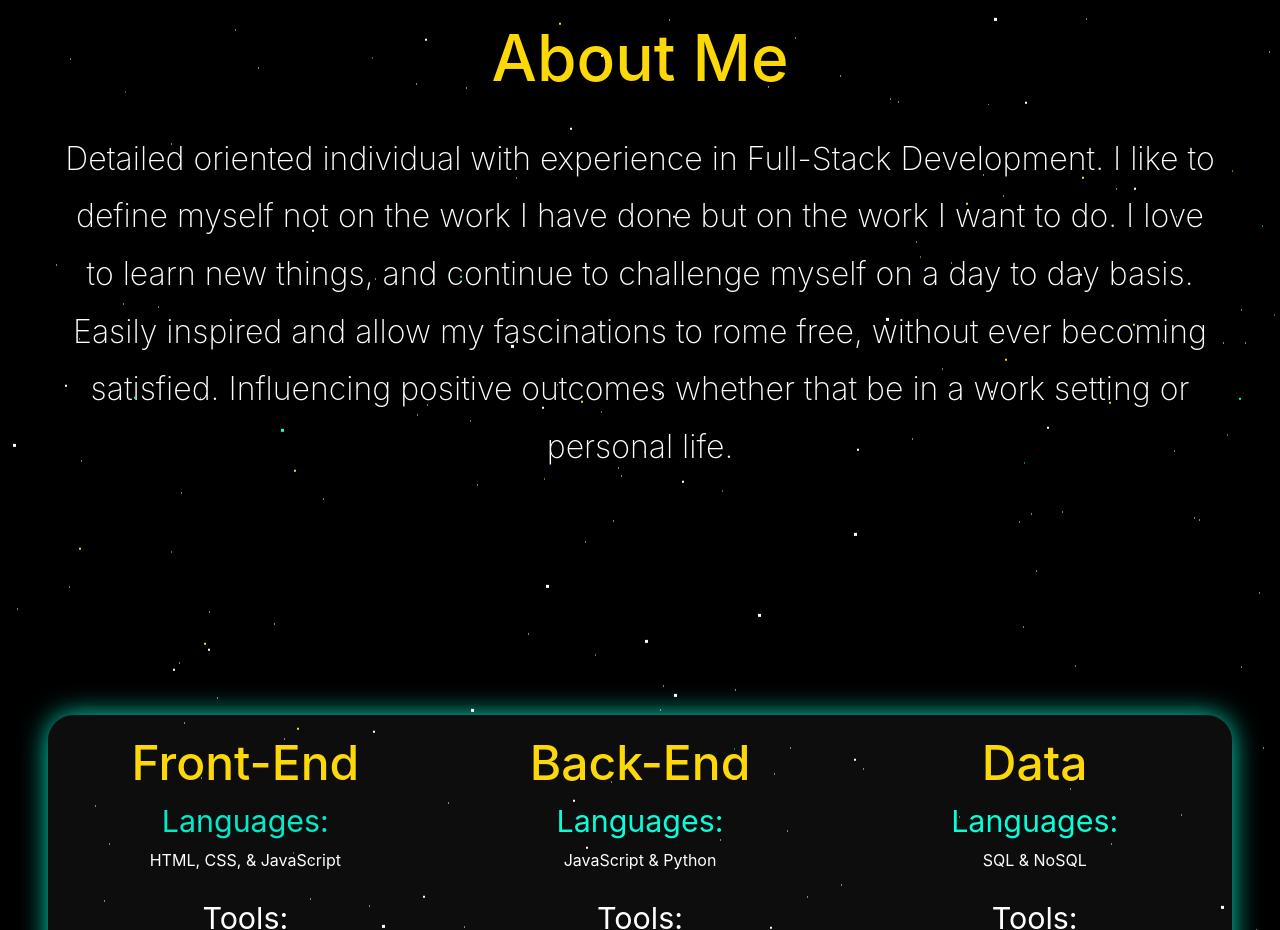
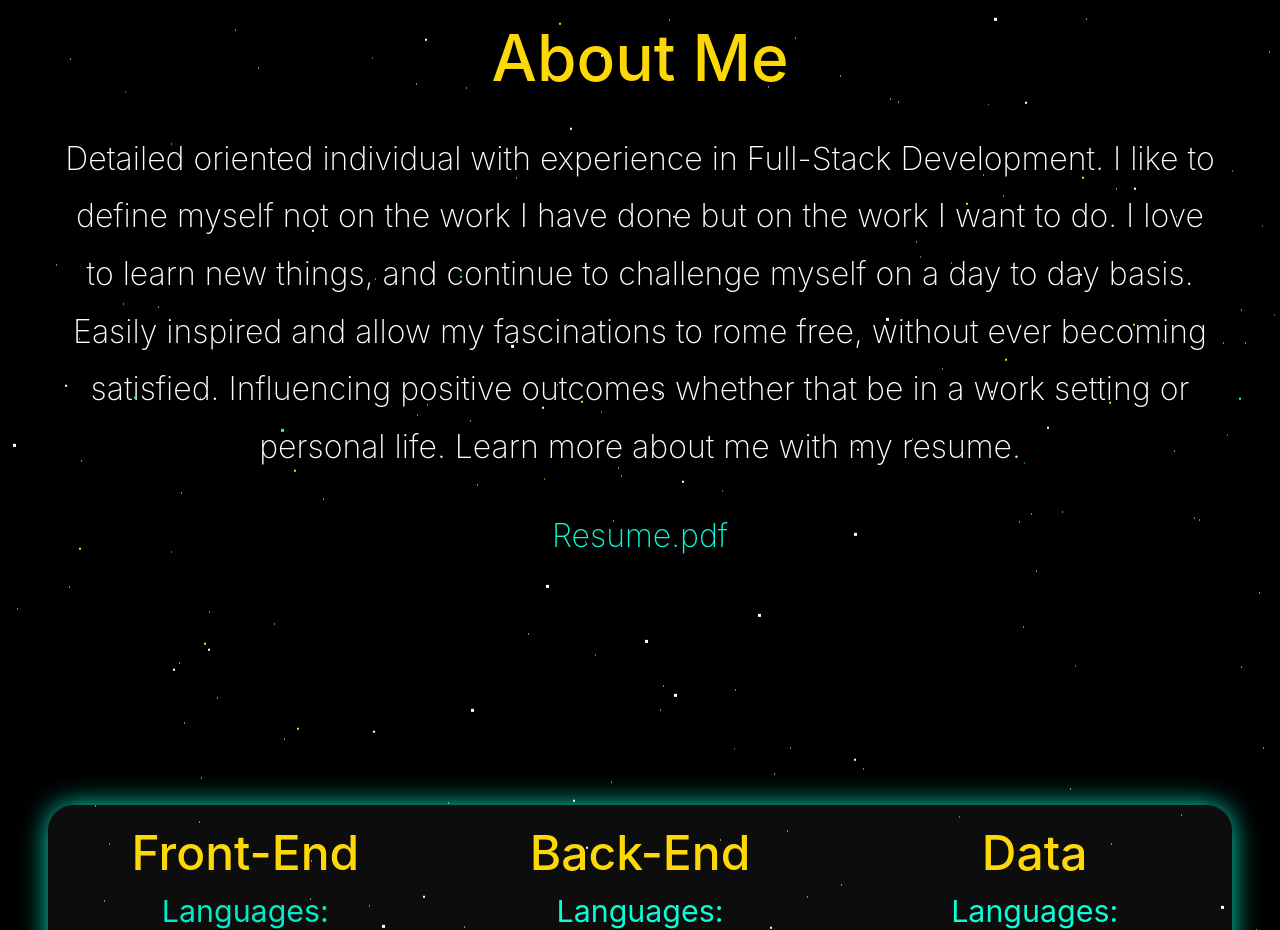
Before and after one commit to ilelandhayes/Portfolio, a plain HTML site: page index.html in a window 1280 px wide. Shown: the part 901-1831 px from the top of the page. Drawn offline with nearby package versions, Linux system fonts and the light colour scheme.

Commit message:
added linkable resume

```diff
--- a/index.html
+++ b/index.html
@@ -121,8 +121,10 @@
           challenge myself on a day to day basis. Easily inspired and allow my
           fascinations to rome free, without ever becoming satisfied.
           Influencing positive outcomes whether that be in a work setting or
-          personal life.
+          personal life. Learn more about me with my resume.
         </p>
+
+        <p id="resume"><a href="./resume/Leland_Hayes_Resume (2).PDF" target="_blank" style="color: #08fdd8;">Resume.pdf</a></p>
       </div>
     </section>
 
--- a/style.css
+++ b/style.css
@@ -649,6 +649,14 @@ body {
   font-weight: 200;
   line-height: 1.8;
   font-size: 2em;
+  margin-bottom: 2rem;
+}
+
+#resume {
+  text-align: center;
+  font-weight: 200;
+  line-height: 1.8;
+  font-size: 2em;
   margin-bottom: 4rem;
 }
 
```
Also changed, not shown: 1 other file.
